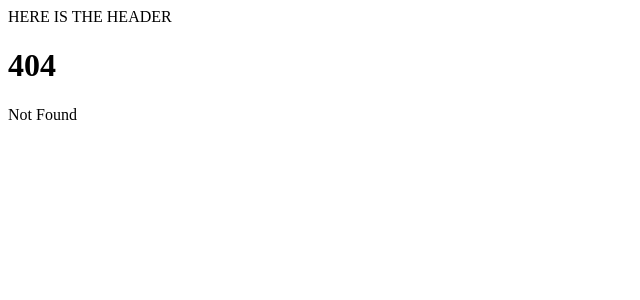
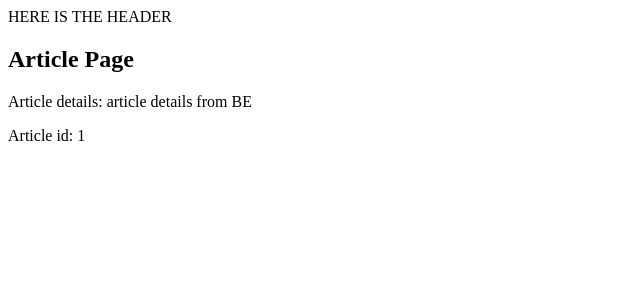
Before and after one commit to dyj0183/Svelte-Practice-Project, a SvelteKit app: page /blog/1 in a window 1280 px wide. Before the commit this address had no page. Shown: the top 300 px of the page, without its empty margins (0-640 px from the left). Built offline with nearby package versions, Linux system fonts and the light colour scheme.

Commit message:
added page.server, grab params, and pass data to frontend

```diff
--- /dev/null
+++ b/src/routes/blog/[articleId]/+page.server.ts
@@ -0,0 +1,8 @@
+export const load = async ({ params }) => {
+	console.log('params', params);
+
+	return {
+		articleDetails: 'article details from BE',
+		articleId: params.articleId
+	};
+};
--- /dev/null
+++ b/src/routes/blog/[articleId]/+page.svelte
@@ -0,0 +1,8 @@
+<script lang="ts">
+	let { data } = $props();
+	$inspect(data);
+</script>
+
+<h2>Article Page</h2>
+<p>Article details: {data.articleDetails}</p>
+<p>Article id: {data.articleId}</p>
```
